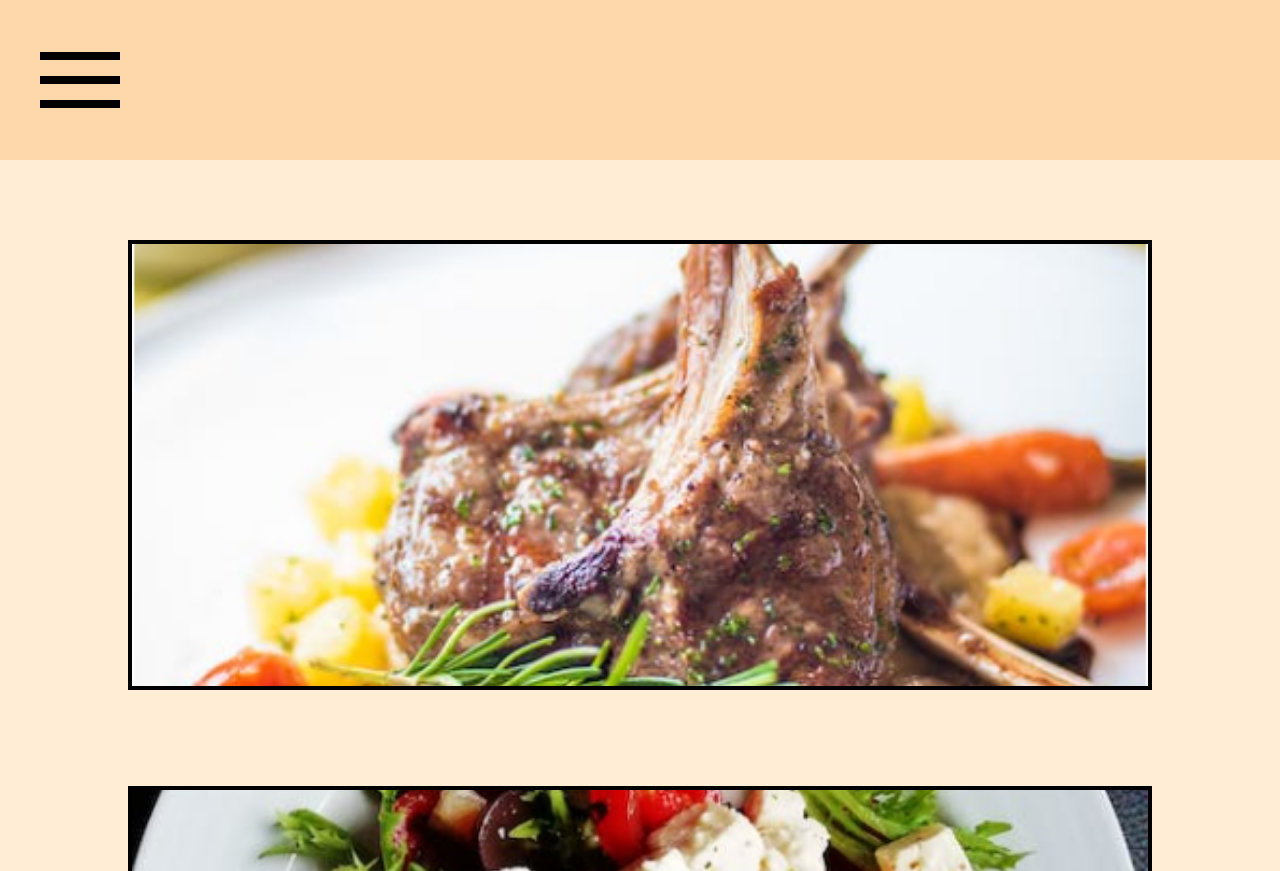
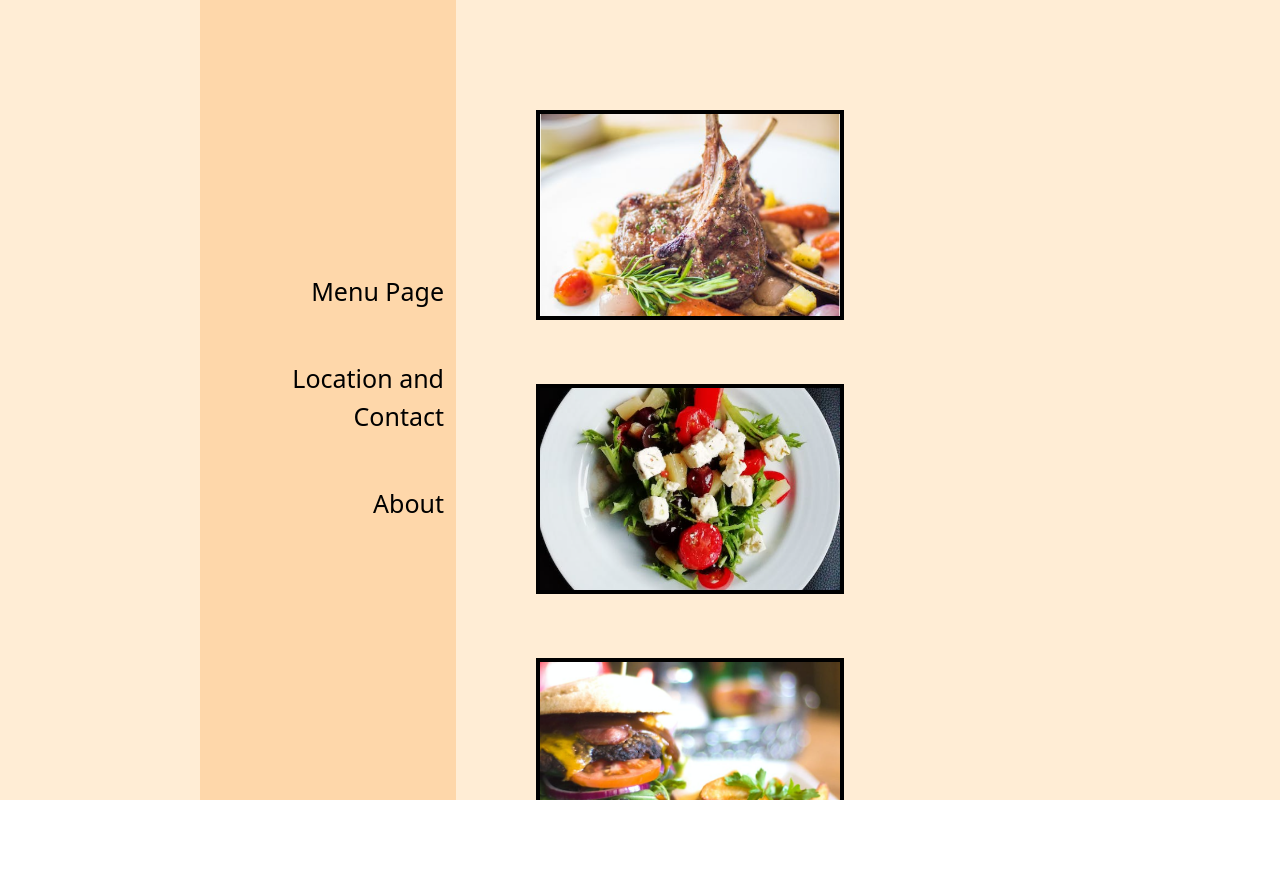
Before and after one commit to DTIGitOne/Food-Menu, a website: page public/Main-Menu/index.html in a window 1280 px wide. Shown: the top 871 px of the page. After the commit the page ends 800 px from the top, so only its background shows below. Drawn offline with Linux system fonts and the light colour scheme.

Commit message:
feat:save

```diff
--- a/public/Main-Menu/index.html
+++ b/public/Main-Menu/index.html
@@ -7,7 +7,7 @@
 </head>
 <body class="h-full w-full m-0">
    <div id="loadLogo" class="h-full w-full m-0 bg-orange-100 flex justify-center items-center z-50 absolute animationLoad">
-      <img src="/Icons/Chef.png">
+      <img src="/Icons/Chef.png" id="logoPic">
    </div>
    <div id="root" class="h-auto w-full m-0 bg-orange-100 hidden flex-col relative">
       <div id="selctionMenu" class="selctionMenu w-full flex items-center hover:bg-orange-200">
@@ -15,41 +15,49 @@
       </div>
       <div id="popUpMenu" class="popUpMenu">
          <a href="/public/Main-Menu/index.html" id="menuPage" class="popUpInner hover:bg-orange-200">Menu Page</a>
-         <a href="/public/Contact/index2.html" class="popUpInner hover:bg-orange-200">Location and Contact</a>
-         <a href="/public/About/about.html" class="popUpInner hover:bg-orange-200">About</a>
-         <div class="popUpInner hover:bg-orange-200">Other</div>
+         <a href="/public/Contact/index2.html" id="locationContact" class="popUpInner hover:bg-orange-200">Location and Contact</a>
+         <a href="/public/About/about.html" id="about"  class="popUpInner hover:bg-orange-200">About</a>
       </div>
-      <div id="itemsMenu" class="itemsMenu w-full flex flex-col gap-24 items-center">
-         <div id="cardBox1" class="cardBox w-4/5 bg-black relative flex items-center justify-center">
-            <a href="/public/Menu/menu.html#DrinksText" class="peer absolute object-cover w-full h-full z-10 hover:opacity-40 transition-all">
+      <div id="popUpMenu2" class="popUpMenu"></div>
+      <div id="itemsMenu" class="itemsMenu w-full flex  gap-12 lg:gap-16 flex-col items-center">
+         <div class="fillSpace"></div>
+         <div id="cardBox1" class="cardBox w-4/5 lg:w-3/5 bg-black relative flex items-center justify-center">
+            <a href="/public/Menu/menu.html#MainText" class="peer absolute object-cover w-full h-full z-10 hover:opacity-40 transition-all">
                <img src="/pictures/Capture3.PNG" class="peer absolute object-cover w-full h-full z-10 transition-all">
             </a>
             <div class="font-pictureText textSize text-white absolute select-none hidden peer-hover:inline z-0">Main Dishes</div>
          </div>
-         <div id="cardBox2" class="cardBox w-4/5 bg-black relative flex items-center justify-center">
+         <div id="cardBox2" class="cardBox lg:w-3/5 w-4/5 bg-black relative flex items-center justify-center">
             <a href="/public/Menu/menu.html#SaladsText" class="peer absolute object-cover w-full h-full z-10 hover:opacity-40 transition-all">
                <img src="/pictures/Capture2.PNG" class="peer backgroundPicture absolute object-cover w-full h-full z-10">
             </a>
             <div class="font-pictureText textSize text-white absolute select-none hidden peer-hover:inline z-0">Salads</div>
          </div>
-         <div id="cardBox" class="cardBox w-4/5 bg-black relative flex items-center justify-center">
-            <a href="" class="peer absolute object-cover w-full h-full z-10 hover:opacity-40 transition-all">
+         <div id="cardBox" class="cardBox lg:w-3/5 w-4/5 bg-black relative flex items-center justify-center">
+            <a href="/public/Menu/menu.html#HamburgersText" class="peer absolute object-cover w-full h-full z-10 transition-all">
                <img src="/pictures/Capture4.PNG" class="peer backgroundPicture absolute object-cover w-full h-full z-10 hover:opacity-40">
             </a>
             <div class="font-pictureText textSize text-white absolute select-none hidden peer-hover:inline z-0">Hamburgers</div>
          </div>
-         <div id="cardBox3" class="cardBox w-4/5 bg-black relative flex items-center justify-center">
-            <img src="/pictures/Capture.PNG" class="peer backgroundPicture absolute object-cover w-full h-full z-10 hover:opacity-40">
+         <div id="cardBox3" class="cardBox w-4/5 lg:w-3/5 bg-black relative flex items-center justify-center">
+            <a href="/public/Menu/menu.html#PastaText" class="peer absolute object-cover w-full h-full z-10 transition-all">
+               <img src="/pictures/Capture.PNG" class="peer backgroundPicture absolute object-cover w-full h-full z-10 hover:opacity-40">
+            </a>
             <div class="font-pictureText textSize text-white absolute select-none hidden peer-hover:inline z-0">Pasta</div>
          </div>
-         <div id="cardBox" class="cardBox w-4/5 bg-black relative flex items-center justify-center">
-            <img src="/pictures/Capture6.PNG" class="peer backgroundPicture absolute object-cover w-full h-full z-10 hover:opacity-40">
+         <div id="cardBox" class="cardBox w-4/5 lg:w-3/5 bg-black relative flex items-center justify-center">
+            <a href="/public/Menu/menu.html#DesertsText" class="peer absolute object-cover w-full h-full z-10 transition-all">
+               <img src="/pictures/Capture6.PNG" class="peer backgroundPicture absolute object-cover w-full h-full z-10 hover:opacity-40">
+            </a>
             <div class="font-pictureText textSize text-white absolute select-none hidden peer-hover:inline z-0">Desserts</div>
          </div>
-         <div id="cardBox3" class="cardBox w-4/5 bg-black relative flex items-center justify-center">
-            <img src="/pictures/Capture5.PNG" class="peer backgroundPicture absolute object-cover w-full h-full z-10 hover:opacity-40">
+         <div id="cardBox3" class="cardBox lg:w-3/5 w-4/5 bg-black relative flex items-center justify-center">
+            <a href="/public/Menu/menu.html#DrinksText" class="peer absolute object-cover w-full h-full z-10 transition-all">
+               <img src="/pictures/Capture5.PNG" class="peer backgroundPicture absolute object-cover w-full h-full z-10 hover:opacity-40">
+            </a>
             <div class="font-pictureText textSize text-white absolute select-none hidden peer-hover:inline z-0">Drinks</div>
          </div>
+         <div class="fillSpace"></div>
       </div>
       <div class="addonSpace"></div>
    </div>
--- a/public/Menu/menu.js
+++ b/public/Menu/menu.js
@@ -4,20 +4,20 @@ let popUpMenu = document.getElementById("popUpMenu");
 selctionMenuCount = 0;
 
 let loadLogo = document.getElementById("loadLogo");
-let root = document.getElementById("root");
+let root = document.getElementById("root2");
 
 function hideLoad() {
    loadLogo.classList.add('LoadHide');
 }
 
    function siteLoadFunc() {
-      root.className = "h-auto w-full m-0 bg-orange-100 flex flex-col realative";
+      root.className = "h-auto w-full m-0 bg-orange-100 flex visible flex-col realative";
       loadLogo.classList.add('LoadHide');
       setInterval(() => {
          loadLogo.remove();
-      }, 800);
+      }, 1000);
   }
-  setTimeout(siteLoadFunc, 1500);
+  setTimeout(siteLoadFunc, 400);
 
 selctionMenu.addEventListener('click' , function() {
    selctionMenuCount++
--- a/public/styles2.css
+++ b/public/styles2.css
@@ -26,7 +26,19 @@
 }
 
 .popUpMenu {
-   height: 500px;
+   height: 350px;
+   margin-bottom: 110px;
+   font-size: 50px;
+   display: none;
+   flex-direction: column;
+   gap: 15px;
+   animation: popupanimation;
+   animation-duration: 1.5s;
+   animation-fill-mode: forwards;
+}
+
+.popUpMenu2 {
+   height: 350px;
    margin-bottom: 110px;
    font-size: 50px;
    display: none;
@@ -225,7 +237,105 @@ ul.pa-dot-leaders span + span {
    background: #ffedd5;
 }
 
+.fillSpace {
+   height: 100px;
+}
+
 @keyframes popupanimation {
    from {opacity: 0;}
    to {opacity: 1;}
 }
+
+@media (min-width: 1024px) {
+   #root {
+      flex-direction: row;
+      height: 100%;
+      justify-content: center;
+      gap: 100px;
+      overflow-y: scroll;
+   }
+   .addonSpace {
+      display: none;
+   }
+   #selctionMenu {
+      display: none;
+   }
+   #popUpMenu {
+      display: flex;
+      background-color: #fed7aa;
+      height: 100%;
+      font-size: 25px;
+      width: 20%;
+      text-align: end;
+      justify-content: center;
+      align-items: flex-end;
+      position: fixed;
+      left: 200px;
+   }
+   #popUpMenu2 {
+      display: flex;
+   }
+   #itemsMenu {
+      width: 40%;
+      flex-grow: unset;
+      height: 1800px;
+   }
+   .textSize {
+      font-size: 70px;
+   }
+   #menuPage:hover {
+      background-color: #fdba74;
+   }
+   #locationContact:hover {
+      background-color: #fdba74;
+   }
+   #about:hover {
+      background-color: #fdba74;
+   }
+   .popUpInner {
+      border-top-right-radius: 0px;
+      border-bottom-right-radius: 0px;
+      border-top-left-radius: 15px;
+      border-bottom-left-radius: 15px;
+   }
+   #menuPage {
+      padding-right: 12px;
+      padding-top: 5px;
+      margin-top: 0px;
+   }
+   #locationContact {
+      padding-right: 12px;
+      padding-top: 5px;
+   }
+   #about {
+      padding-right: 12px;
+      padding-top: 5px;
+   }
+   ::-webkit-scrollbar {
+      width: 15px;
+   }
+   ::-webkit-scrollbar-track {
+      background: #ffedd5;
+      box-shadow: inset 0 0 5px grey;
+      border-radius: 30px;
+   }
+   ::-webkit-scrollbar-thumb {
+      background: #fdba74;
+      border-radius: 30px;
+    }
+    #logoPic {
+      height: 250px;
+      width: 250px;
+    }
+
+
+    #root2 {
+      align-items: center;
+      flex-direction: row;
+      justify-content: center;
+    }
+    #fullMenu {
+      width: 50%;
+    }
+
+}
```
Also changed, not shown: public/About/about.html (+0 -1 lines), public/Contact/index2.html (+0 -1 lines), public/Menu/menu.html (+6 -4 lines), public/styles.css.
